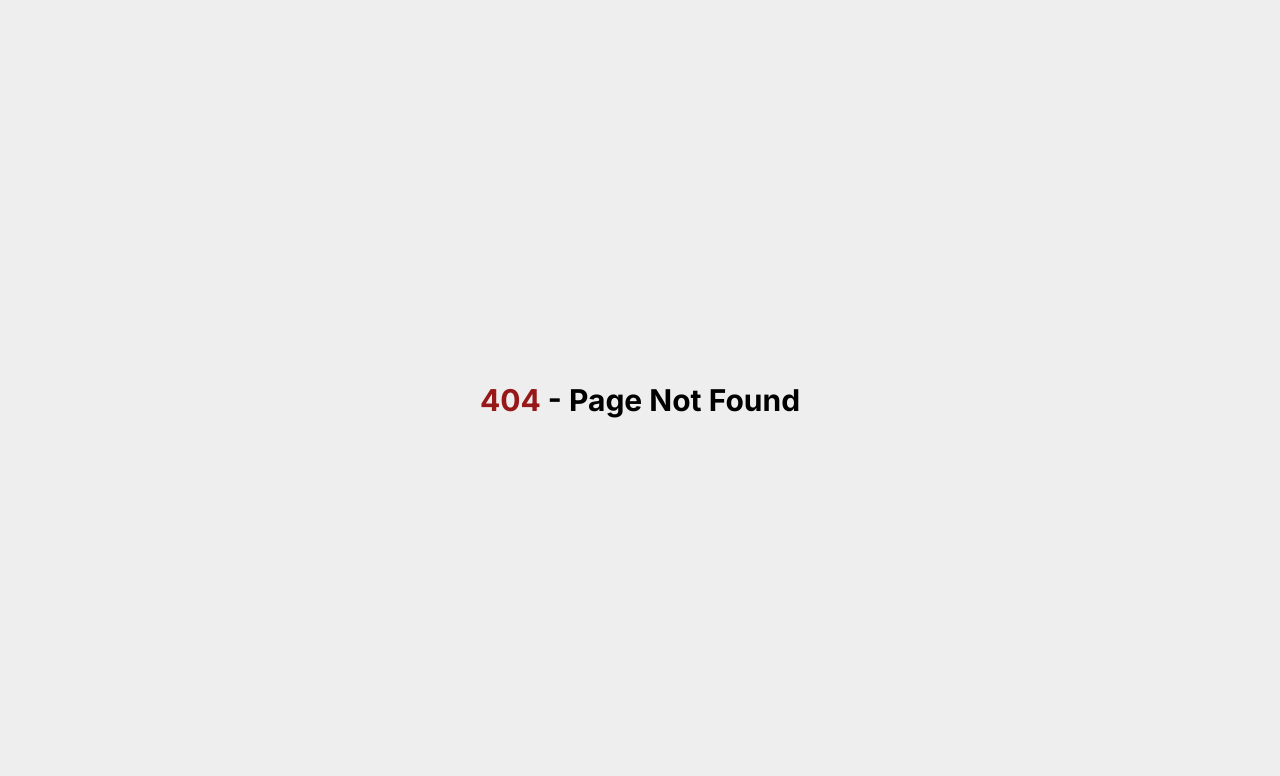
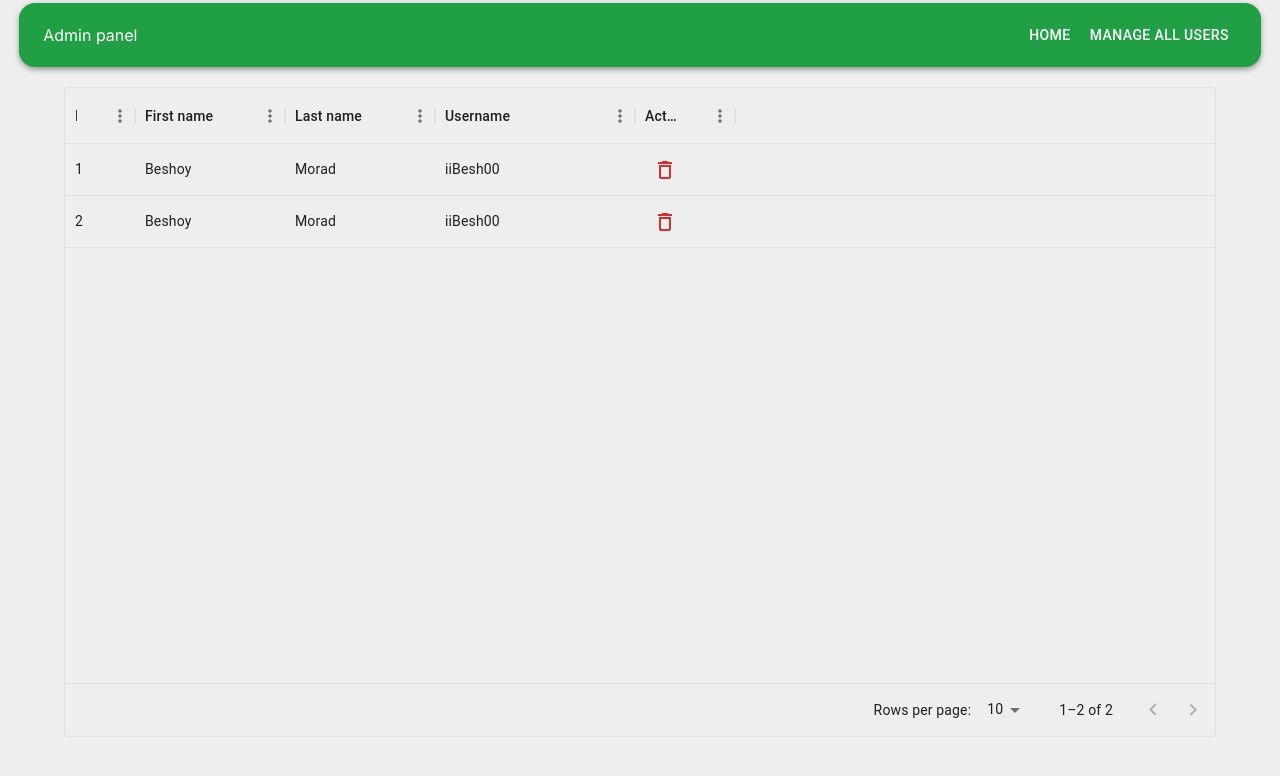
Before and after one commit to BeshoyMorad/EPL-Match-Reservation, a Next.js app: page /admin/users in a window 1280 px wide. Before the commit this address had no page. Shown: the top 776 px of the page. Built offline with nearby package versions, Linux system fonts and the light colour scheme.

Commit message:
Finish Ui of ManageUsers page and edit the main color

```diff
--- a/app/admin/layout.tsx
+++ b/app/admin/layout.tsx
@@ -23,7 +23,7 @@ export default function AdminPanelLayout({
         component="nav"
         position="static"
         sx={{
-          bgcolor: "var(--admin-background-color)",
+          bgcolor: "var(--main-color)",
           borderRadius: "1rem",
           width: "97%",
           margin: "3px auto",
--- a/app/admin/page.tsx
+++ b/app/admin/page.tsx
@@ -50,10 +50,12 @@ export default function AdminPanel() {
           <Paper elevation={4} sx={{ borderRadius: "1rem" }}>
             <div className="p-4">
               <h6 className="text-gray-500">username</h6>
-              <h5 className="font-semibold text-xl">FirstName + LastName</h5>
-              <h6 className="text-gray-500 py-2">email</h6>
+              <h5 className="font-semibold text-xl text-[var(--main-color)]">
+                FirstName + LastName
+              </h5>
+              <h6 className="text-gray-500 mb-2">email</h6>
 
-              <div className=" bg-blue-500 w-fit p-1 rounded-lg text-white">
+              <div className=" bg-blue-500 w-fit px-2 py-1 rounded-lg text-white">
                 <MaleIcon /> Male
               </div>
 
@@ -84,7 +86,7 @@ export default function AdminPanel() {
       {/* TOP_USERS */}
       <TableContainer component={Paper} sx={{ mt: "1.2rem" }}>
         <Table>
-          <TableHead sx={{ bgcolor: "#d5e7ff" }}>
+          <TableHead sx={{ bgcolor: "#8ace9d" }}>
             <TableRow sx={{ fontWeight: "bold" }}>
               <TableCell className="text-lg">User</TableCell>
               <TableCell className="text-lg">Gender</TableCell>
--- /dev/null
+++ b/app/admin/users/page.tsx
@@ -0,0 +1,60 @@
+"use client";
+import { IconButton } from "@mui/material";
+import { DataGrid, GridColDef } from "@mui/x-data-grid";
+import DeleteOutlineIcon from "@mui/icons-material/DeleteOutline";
+
+const columns: GridColDef[] = [
+  { field: "id", headerName: "ID", width: 70 },
+  { field: "firstName", headerName: "First name", width: 150 },
+  { field: "lastName", headerName: "Last name", width: 150 },
+  { field: "username", headerName: "Username", width: 200 },
+  {
+    field: "action",
+    headerName: "Action",
+    width: 100,
+    renderCell: (params) => {
+      return (
+        <>
+          <IconButton
+            color="error"
+            // onClick={() => handleDelete(params.row.id)}
+          >
+            <DeleteOutlineIcon />
+          </IconButton>
+        </>
+      );
+    },
+  },
+];
+
+const rows = [
+  {
+    id: 1,
+    firstName: "Beshoy",
+    lastName: "Morad",
+    username: "iiBesh00",
+  },
+  {
+    id: 2,
+    firstName: "Beshoy",
+    lastName: "Morad",
+    username: "iiBesh00",
+  },
+];
+
+export default function ManageUsers() {
+  return (
+    <div style={{ height: 650, width: "100%" }}>
+      <DataGrid
+        rows={rows}
+        columns={columns}
+        initialState={{
+          pagination: {
+            paginationModel: { page: 0, pageSize: 10 },
+          },
+        }}
+        pageSizeOptions={[5, 10]}
+      />
+    </div>
+  );
+}
--- a/app/globals.css
+++ b/app/globals.css
@@ -6,7 +6,7 @@
   --foreground-rgb: 0, 0, 0;
   --background-start-rgb: 214, 219, 220;
   --background-end-rgb: 255, 255, 255;
-  --admin-background-color: #3f51b5;
+  --main-color: #219f45;
 }
 
 body {
--- a/package.json
+++ b/package.json
@@ -14,6 +14,7 @@
     "@emotion/styled": "^11.11.0",
     "@mui/icons-material": "^5.14.16",
     "@mui/material": "^5.14.17",
+    "@mui/x-data-grid": "^6.18.4",
     "@prisma/client": "^5.5.2",
     "next": "13.5.6",
     "react": "^18",
```
Also changed, not shown: 1 other file (tests, documents, lock files or other folders).
